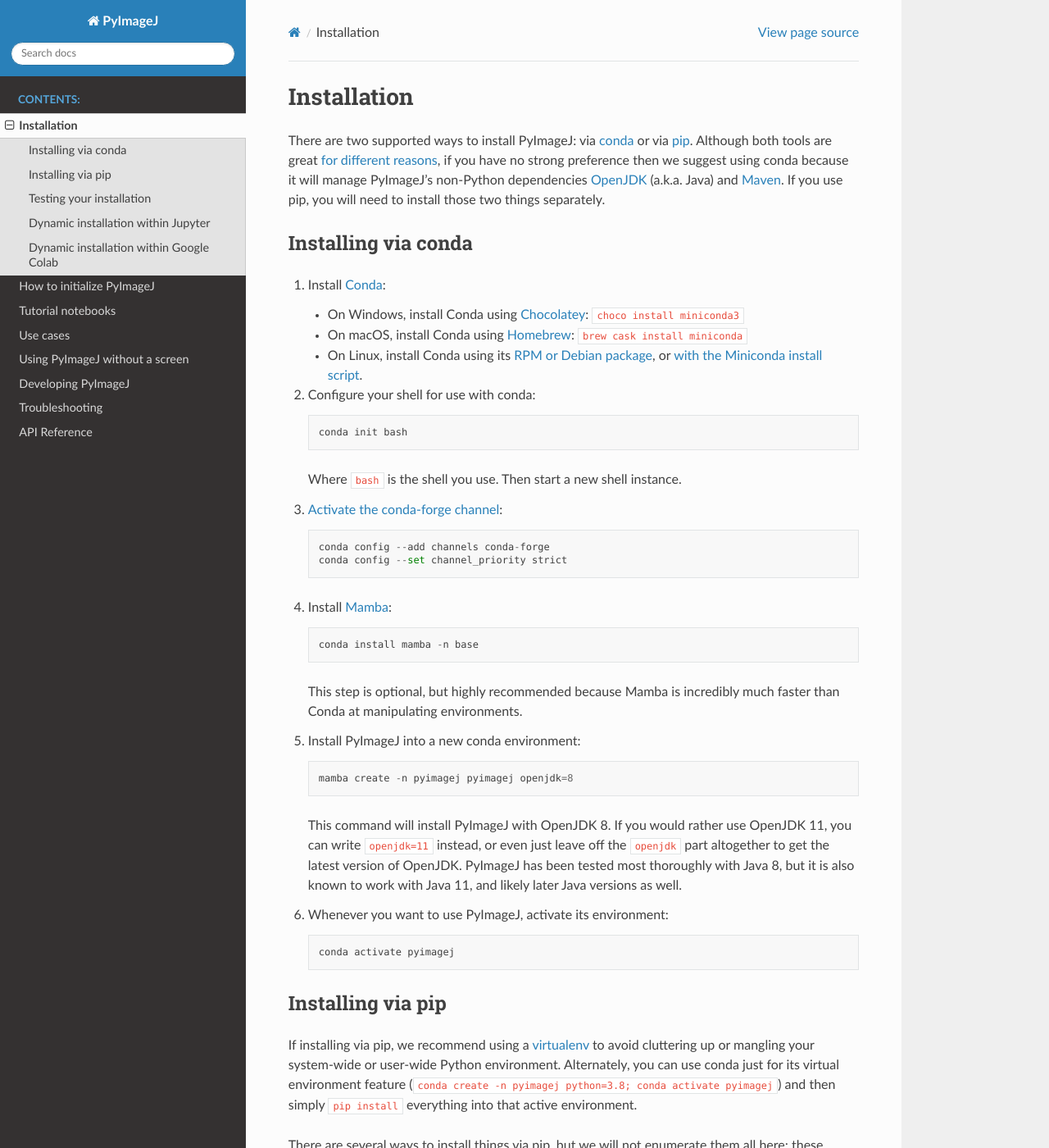
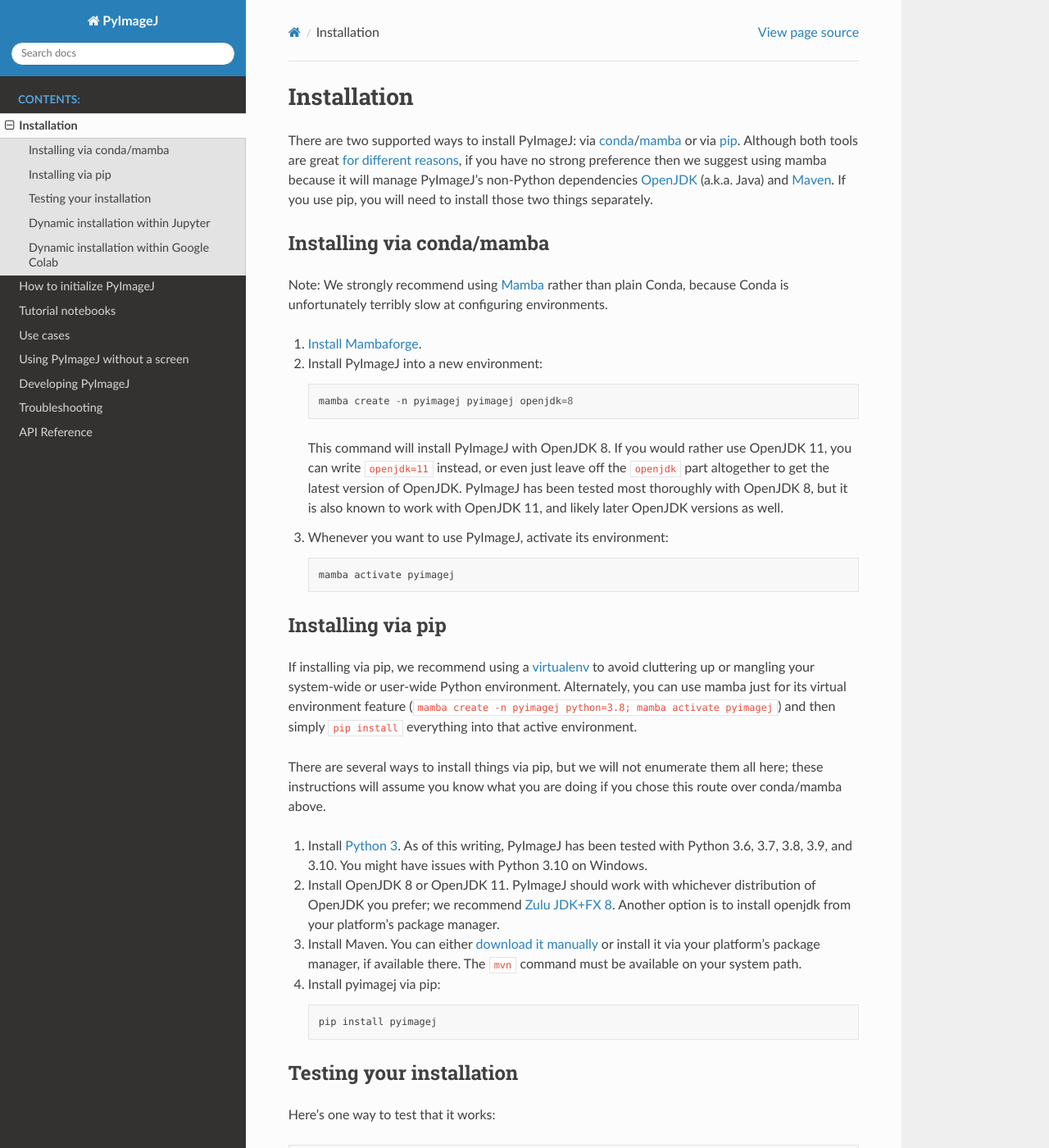
Before and after one commit to imagej/pyimagej, a Sphinx documentation site: the page built from doc/Install.md, in a window 1280 px wide and 1400 px high. Shown: the whole window at 82% size. Built offline with Sphinx 7.4.7 and the Read the Docs theme 2.0.0, drawn with Linux system fonts in a browser that asks for light colours; pages that are not in the unit, such as notebooks, are missing from menus; some of the changed text lies outside the part shown.

Commit message:
Install: be more opinionated about Mamba
This simplifies the conda installation instructions from 6 steps to 3.

It also explicitly cautions people about using plain Conda, which
is excruciatingly slow compared to Mamba at building environments.

````diff
--- a/doc/Install.md
+++ b/doc/Install.md
@@ -1,57 +1,39 @@
 # Installation
 
 There are two supported ways to install PyImageJ: via
-[conda](https://conda.io/) or via
+[conda](https://conda.io/)/[mamba](https://mamba.readthedocs.io/) or via
 [pip](https://packaging.python.org/guides/tool-recommendations/).
 Although both tools are great
 [for different reasons](https://www.anaconda.com/blog/understanding-conda-and-pip),
-if you have no strong preference then we suggest using conda because it will
+if you have no strong preference then we suggest using mamba because it will
 manage PyImageJ's non-Python dependencies
 [OpenJDK](https://en.wikipedia.org/wiki/OpenJDK) (a.k.a. Java) and
 [Maven](https://maven.apache.org/). If you use pip, you will need to install
 those two things separately.
 
-## Installing via conda
+## Installing via conda/mamba
 
-1. Install [Conda](https://conda.io/):
-    * On Windows, install Conda using [Chocolatey](https://chocolatey.org): `choco install miniconda3`
-    * On macOS, install Conda using [Homebrew](https://brew.sh): `brew cask install miniconda`
-    * On Linux, install Conda using its [RPM or Debian package](https://www.anaconda.com/rpm-and-debian-repositories-for-miniconda/), or [with the Miniconda install script](https://docs.conda.io/projects/conda/en/latest/user-guide/install/linux.html).
+Note: We strongly recommend using
+[Mamba](https://mamba.readthedocs.io/en/latest/user_guide/mamba.html) rather
+than plain Conda, because Conda is unfortunately terribly slow at configuring
+environments.
 
-2. Configure your shell for use with conda:
-   ```
-   conda init bash
-   ```
-   Where `bash` is the shell you use.
-   Then start a new shell instance.
+1. [Install Mambaforge](https://github.com/conda-forge/miniforge#mambaforge).
 
-3. [Activate the conda-forge channel](https://conda-forge.org/docs/user/introduction.html#how-can-i-install-packages-from-conda-forge):
-   ```
-   conda config --add channels conda-forge
-   conda config --set channel_priority strict
-   ```
-
-4. Install [Mamba](https://mamba.readthedocs.io/):
-   ```
-   conda install mamba -n base
-   ```
-   This step is optional, but highly recommended because Mamba is
-   incredibly much faster than Conda at manipulating environments.
-
-5. Install PyImageJ into a new conda environment:
+2. Install PyImageJ into a new environment:
    ```
    mamba create -n pyimagej pyimagej openjdk=8
    ```
 
    This command will install PyImageJ with OpenJDK 8. If you would rather use
    OpenJDK 11, you can write `openjdk=11` instead, or even just leave off the
-   `openjdk` part altogether to get the latest version of OpenJDK. PyImageJ has
-   been tested most thoroughly with Java 8, but it is also known to work with
-   Java 11, and likely later Java versions as well.
+   `openjdk` part altogether to get the latest version of OpenJDK. PyImageJ
+   has been tested most thoroughly with OpenJDK 8, but it is also known to
+   work with OpenJDK 11, and likely later OpenJDK versions as well.
 
-6. Whenever you want to use PyImageJ, activate its environment:
+3. Whenever you want to use PyImageJ, activate its environment:
    ```
-   conda activate pyimagej
+   mamba activate pyimagej
    ```
 
 ## Installing via pip
@@ -59,13 +41,13 @@
 If installing via pip, we recommend using a
 [virtualenv](https://virtualenv.pypa.io/) to avoid cluttering up or mangling
 your system-wide or user-wide Python environment. Alternately, you can use
-conda just for its virtual environment feature (`conda create -n pyimagej
-python=3.8; conda activate pyimagej`) and then simply `pip install` everything
+mamba just for its virtual environment feature (`mamba create -n pyimagej
+python=3.8; mamba activate pyimagej`) and then simply `pip install` everything
 into that active environment.
 
 There are several ways to install things via pip, but we will not enumerate
 them all here; these instructions will assume you know what you are doing if
-you chose this route over conda above.
+you chose this route over conda/mamba above.
 
 1. Install [Python 3](https://python.org/). As of this writing, PyImageJ has
    been tested with Python 3.6, 3.7, 3.8, 3.9, and 3.10.
@@ -101,7 +83,7 @@
 For your first cell, write:
 ```
 import sys, os
-!conda install --yes --prefix {sys.prefix} -c conda-forge pyimagej openjdk=8
+!mamba install --yes --prefix {sys.prefix} pyimagej openjdk=8
 os.environ['JAVA_HOME'] = os.sep.join(sys.executable.split(os.sep)[:-2] + ['jre'])
 ```
 
````
